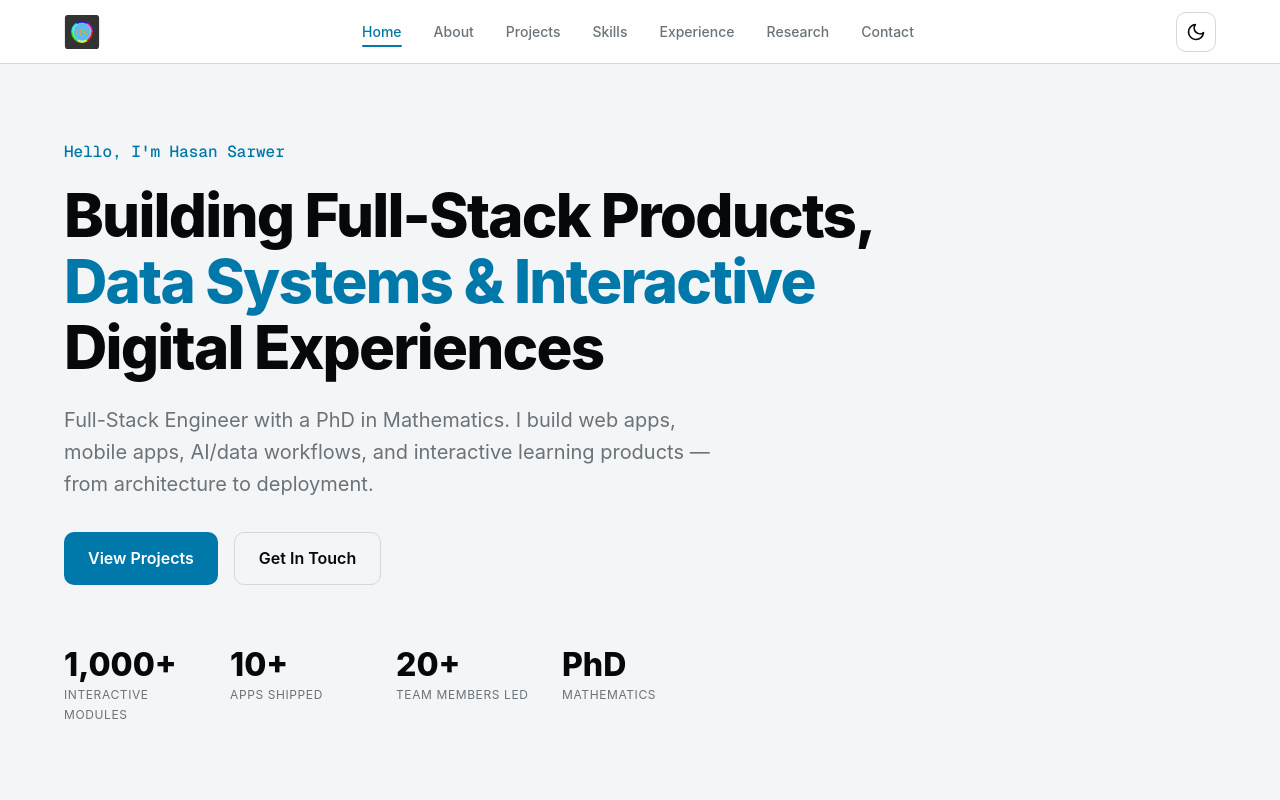
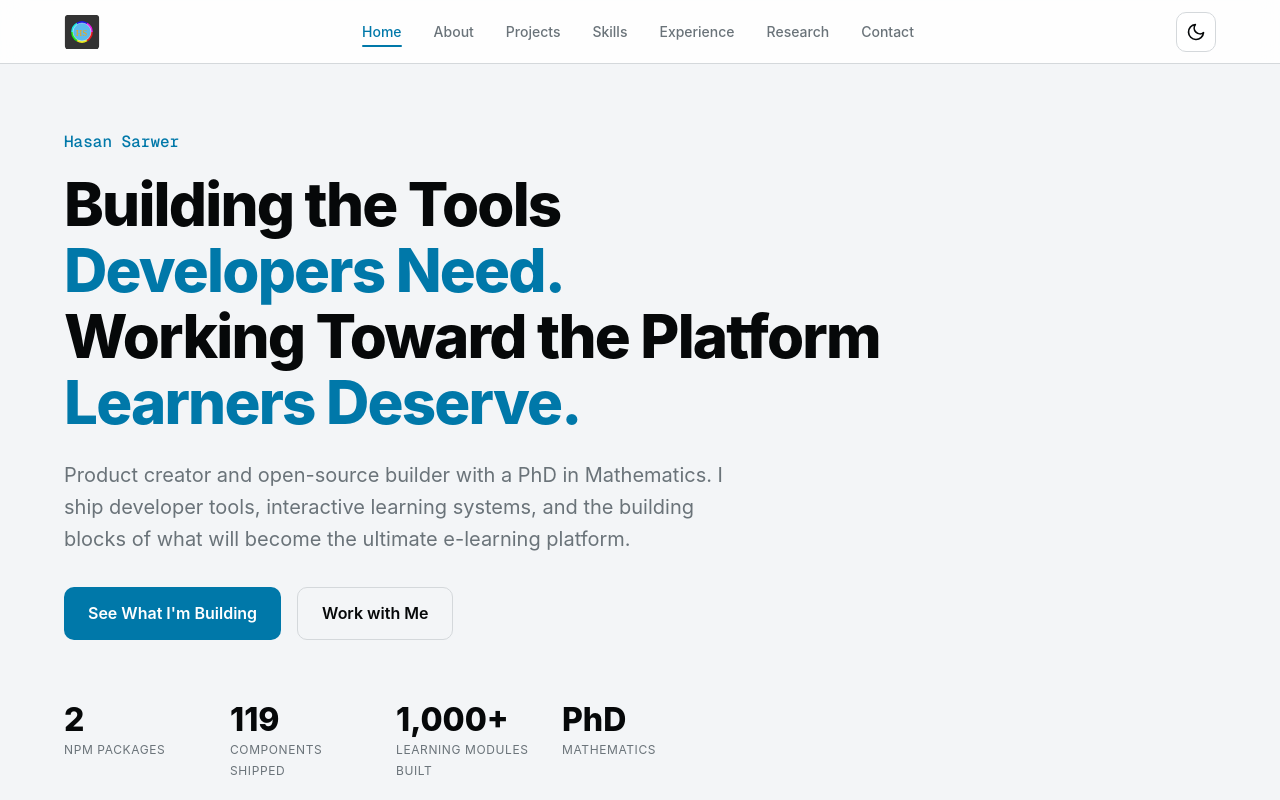
Before and after one commit to Hasansarwer/me, a Next.js app: page / in a window 1280 px wide. Shown: the top 800 px of the page. Built offline with nearby package versions, Linux system fonts and the light colour scheme.

Commit message:
Update Hero

```diff
--- a/components/sections/Hero.tsx
+++ b/components/sections/Hero.tsx
@@ -5,40 +5,42 @@ export function Hero() {
   return (
     <section className={styles.hero}>
       <div className={styles.inner}>
-        <p className={styles.greeting}>Hello, I&apos;m Hasan Sarwer</p>
+        <p className={styles.greeting}>Hasan Sarwer</p>
         <h1 className={styles.headline}>
-          Building Full-Stack Products,
+          Building the Tools
           <br />
-          <span className={styles.accent}>Data Systems & Interactive</span>
+          <span className={styles.accent}>Developers Need.</span>
           <br />
-          Digital Experiences
+          Working Toward the Platform
+          <br />
+          <span className={styles.accent}>Learners Deserve.</span>
         </h1>
         <p className={styles.subheadline}>
-          Full-Stack Engineer with a PhD in Mathematics. I build web apps,
-          mobile apps, AI/data workflows, and interactive learning products
-          &mdash; from architecture to deployment.
+          Product creator and open-source builder with a PhD in Mathematics.
+          I ship developer tools, interactive learning systems, and the building
+          blocks of what will become the ultimate e-learning platform.
         </p>
         <div className={styles.actions}>
           <Link href="/projects" className={styles.primaryBtn}>
-            View Projects
+            See What I&apos;m Building
           </Link>
           <Link href="/contact" className={styles.secondaryBtn}>
-            Get In Touch
+            Work with Me
           </Link>
         </div>
 
         <div className={styles.metrics}>
           <div className={styles.metric}>
-            <span className={styles.metricValue}>1,000+</span>
-            <span className={styles.metricLabel}>Interactive Modules</span>
+            <span className={styles.metricValue}>2</span>
+            <span className={styles.metricLabel}>npm Packages</span>
           </div>
           <div className={styles.metric}>
-            <span className={styles.metricValue}>10+</span>
-            <span className={styles.metricLabel}>Apps Shipped</span>
+            <span className={styles.metricValue}>119</span>
+            <span className={styles.metricLabel}>Components Shipped</span>
           </div>
           <div className={styles.metric}>
-            <span className={styles.metricValue}>20+</span>
-            <span className={styles.metricLabel}>Team Members Led</span>
+            <span className={styles.metricValue}>1,000+</span>
+            <span className={styles.metricLabel}>Learning Modules Built</span>
           </div>
           <div className={styles.metric}>
             <span className={styles.metricValue}>PhD</span>
```
